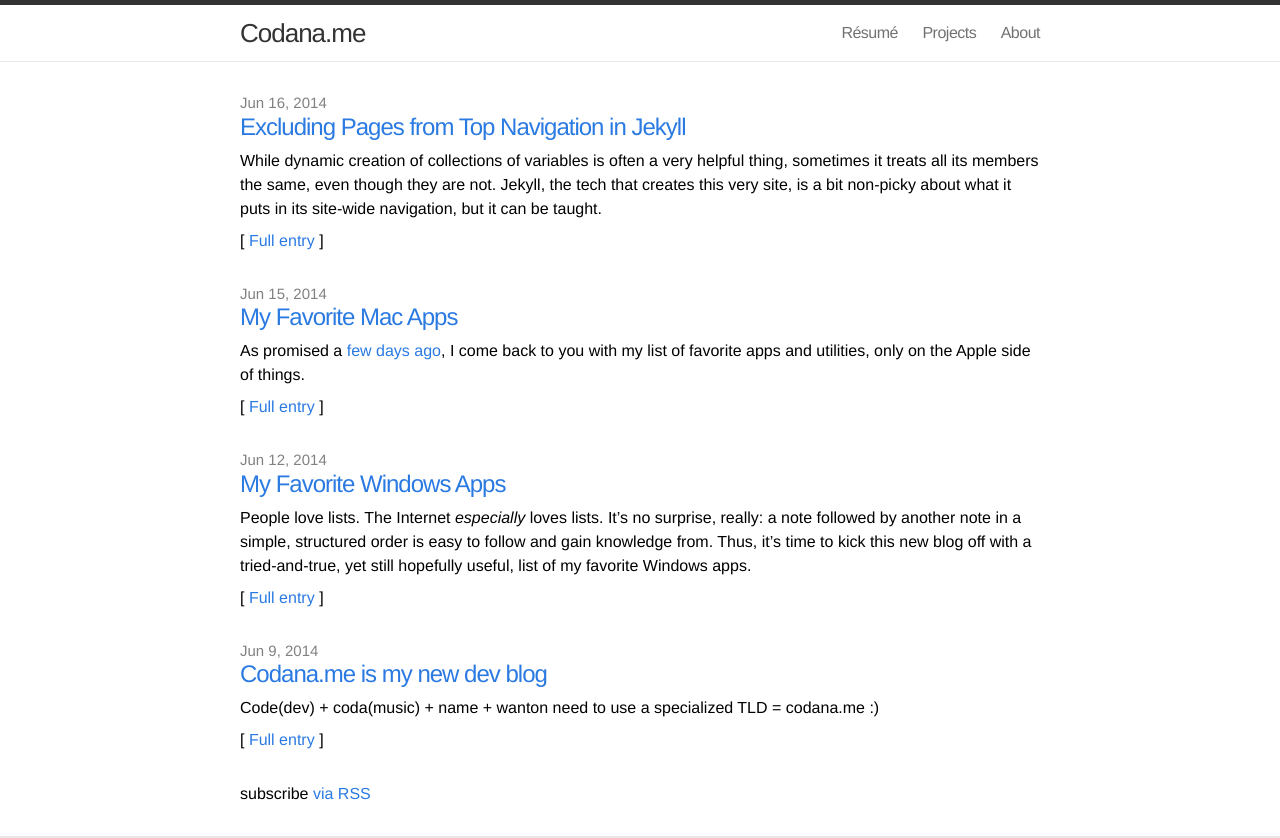
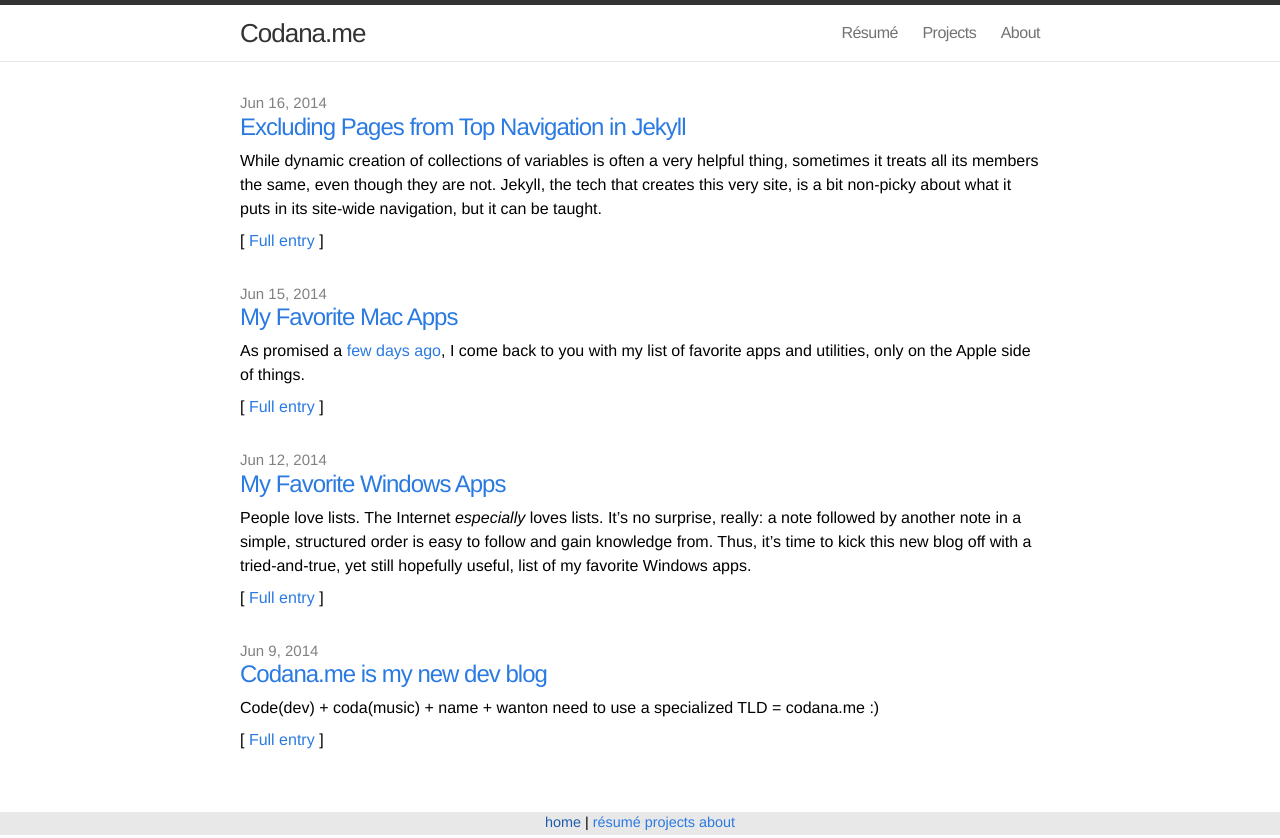
Before and after one commit to michaelchadwick/codana.me, a Jekyll site: the page built from index.html, in a window 1280 px wide. Shown: the top 838 px of the page. Built offline with Jekyll 4.4.1, drawn with Linux system fonts in a browser that asks for light colours; the list of posts is cut into pages by our own code.

Commit message:
moved rss link

```diff
--- a/_includes/footer.html
+++ b/_includes/footer.html
@@ -15,6 +15,7 @@
       <ul>
         <li>{{ site.title }}</li>
         <li><a href="mailto:{{ site.email }}">{{ site.email }}</a></li>
+        <li><a href="{{ "/feed.xml" | prepend: site.baseurl }}">RSS</a></a>
       </ul>
     </div>
 
--- a/index.html
+++ b/index.html
@@ -45,6 +45,4 @@
   </div>
   {% endif %}
 
-  <p class="rss-subscribe">subscribe <a href="{{ "/feed.xml" | prepend: site.baseurl }}">via RSS</a></p>
-
 </div>
```
